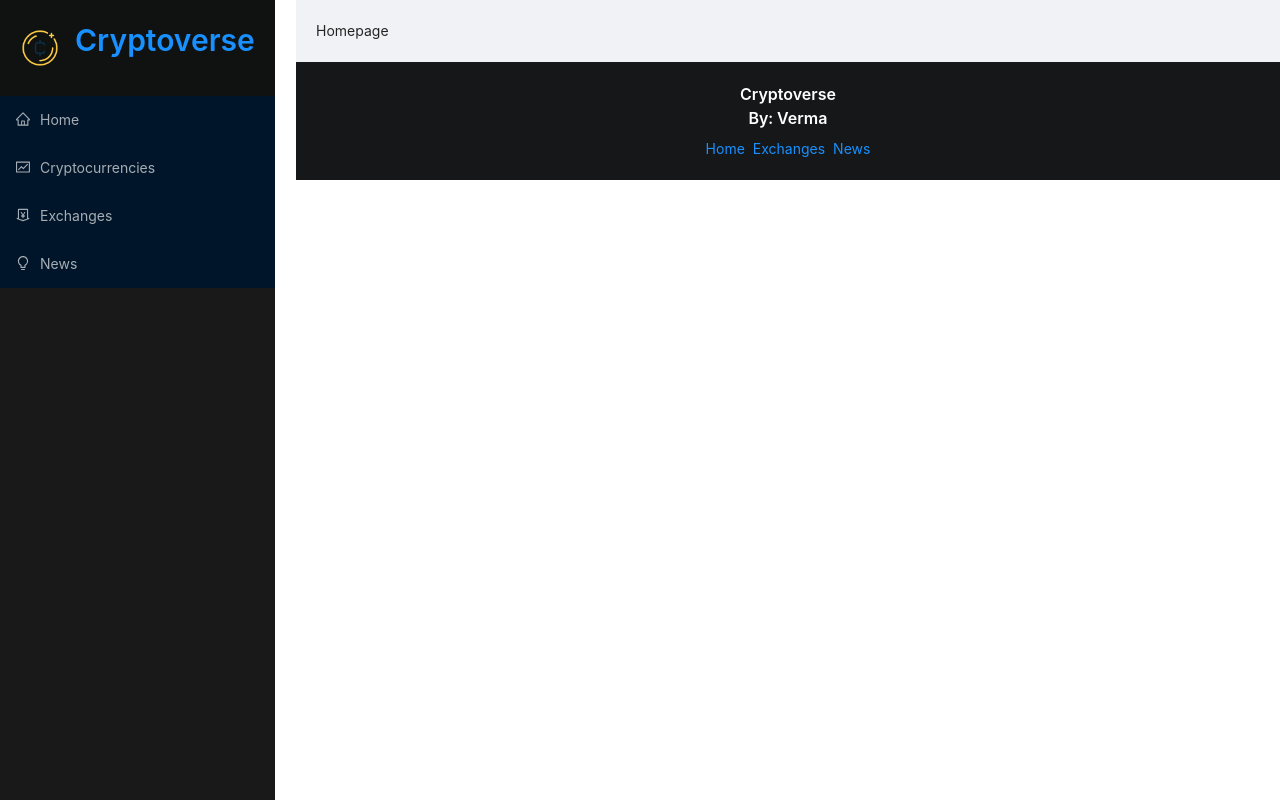
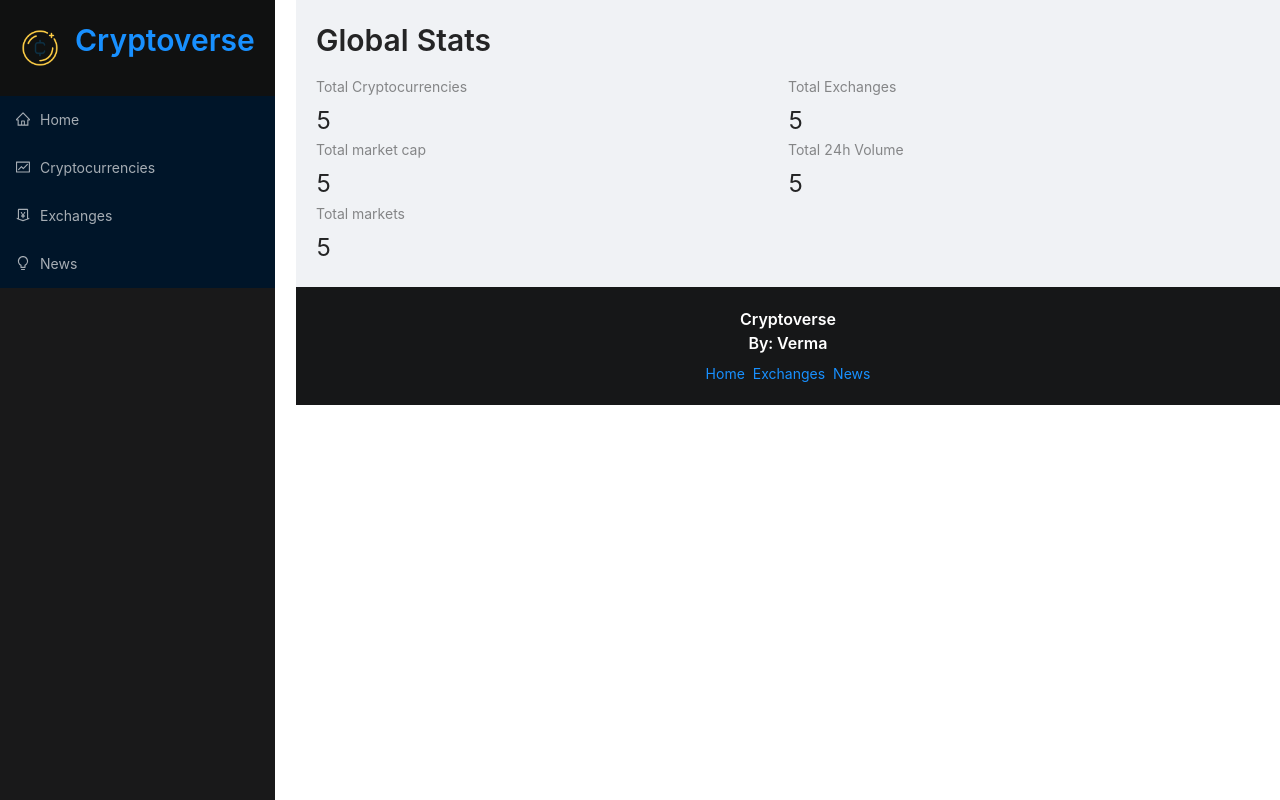
Before and after one commit to chrisv57/cryptoapp, a React (Create React App) app: page / in a window 1280 px wide. Built offline with nearby package versions, Linux system fonts and the light colour scheme.

Commit message:
before fetching

```diff
--- a/src/components/Homepage.jsx
+++ b/src/components/Homepage.jsx
@@ -1,8 +1,24 @@
 import React from 'react';
+import millify from 'millify'; //Converts long numbers into pretty, human-readable strings.
+import { Typography, Row, Col, Statistic } from 'antd';
+import { Link } from 'react-router-dom';
+
+const {Title} = Typography;
+
+
 
 const Homepage = () => {
     return (
-        <div>Homepage</div>
+        <>
+            <Title level={2} className='heading'>Global Stats</Title>
+            <Row>
+                <Col span={12}><Statistic title="Total Cryptocurrencies" value="5" /></Col>
+                <Col span={12}><Statistic title="Total Exchanges" value="5" /></Col>
+                <Col span={12}><Statistic title="Total market cap" value="5" /></Col>
+                <Col span={12}><Statistic title="Total 24h Volume" value="5" /></Col>
+                <Col span={12}><Statistic title="Total markets" value="5" /></Col>
+            </Row>
+        </>
     )
 }
 
```
